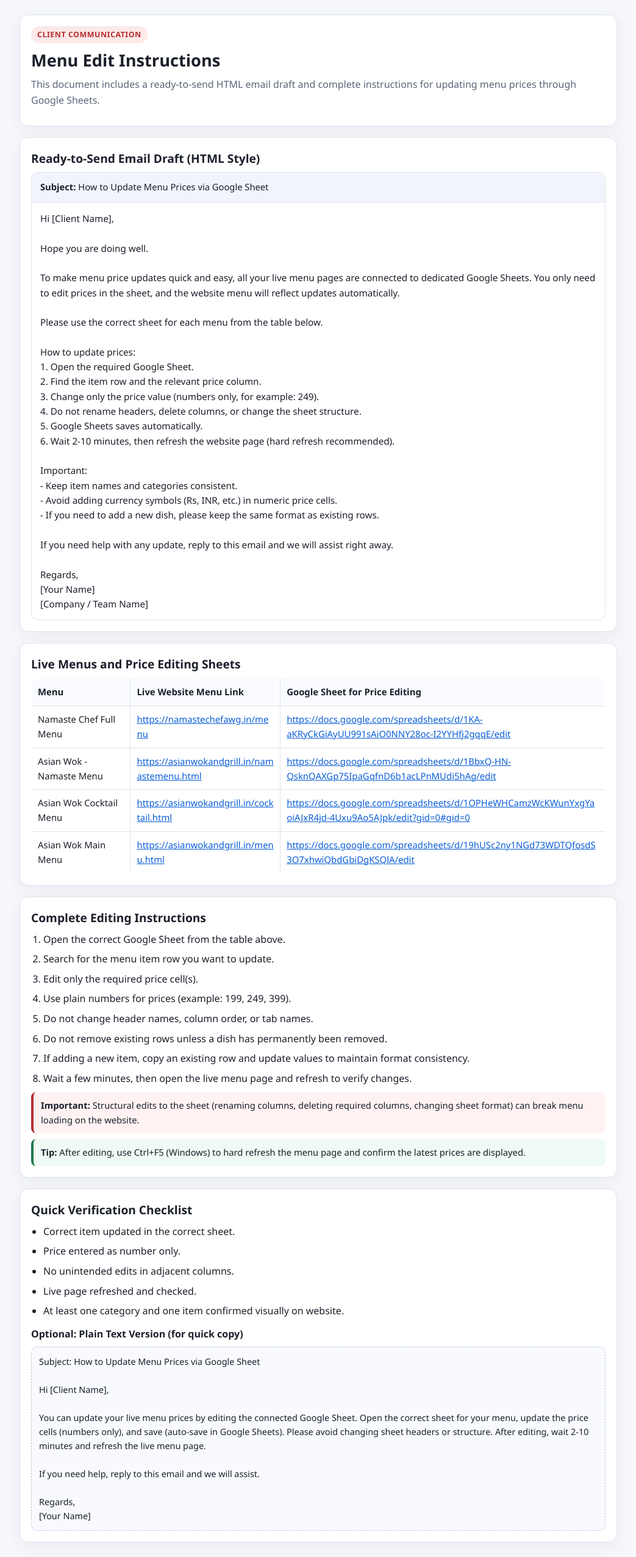
After one commit to AiBunty/AsianWok-Grill, a PHP site: the page made by asianwokandgrill.in/Menu Edit Instructions.html in a window 1280 px wide. The commit adds this page. Shown: the whole page at 61% size, without its empty margins (118-1161 px from the left). Run offline with PHP 8.4, Linux system fonts and the light colour scheme.

Commit message:
29.03.2026 eve

```diff
--- /dev/null
+++ b/asianwokandgrill.in/Menu Edit Instructions.html
@@ -0,0 +1,290 @@
+<!DOCTYPE html>
+<html lang="en">
+<head>
+  <meta charset="UTF-8" />
+  <meta name="viewport" content="width=device-width, initial-scale=1.0" />
+  <title>Menu Edit Instructions</title>
+  <style>
+    :root {
+      --bg: #f6f7fb;
+      --card: #ffffff;
+      --text: #1b1f2a;
+      --muted: #5b6478;
+      --line: #dfe3ee;
+      --brand: #b52f2f;
+      --brand-soft: #fde9e9;
+      --ok: #1f7a4d;
+    }
+
+    * { box-sizing: border-box; }
+
+    body {
+      margin: 0;
+      font-family: "Segoe UI", Tahoma, Geneva, Verdana, sans-serif;
+      background: var(--bg);
+      color: var(--text);
+      line-height: 1.6;
+      padding: 24px;
+    }
+
+    .wrap {
+      max-width: 980px;
+      margin: 0 auto;
+      display: grid;
+      gap: 18px;
+    }
+
+    .card {
+      background: var(--card);
+      border: 1px solid var(--line);
+      border-radius: 14px;
+      padding: 18px;
+      box-shadow: 0 8px 24px rgba(20, 30, 60, 0.05);
+    }
+
+    h1, h2, h3 { margin: 0 0 10px; line-height: 1.3; }
+    h1 { font-size: 1.7rem; }
+    h2 { font-size: 1.2rem; margin-top: 4px; }
+    h3 { font-size: 1rem; margin-top: 14px; }
+    p { margin: 0 0 10px; }
+    .muted { color: var(--muted); }
+
+    .tag {
+      display: inline-block;
+      padding: 4px 10px;
+      border-radius: 999px;
+      background: var(--brand-soft);
+      color: var(--brand);
+      font-weight: 700;
+      font-size: 0.78rem;
+      letter-spacing: 0.04em;
+      text-transform: uppercase;
+      margin-bottom: 10px;
+    }
+
+    .email-preview {
+      border: 1px solid var(--line);
+      border-radius: 12px;
+      overflow: hidden;
+      background: #fff;
+    }
+
+    .email-header {
+      background: #f1f4fb;
+      border-bottom: 1px solid var(--line);
+      padding: 12px 14px;
+      font-size: 0.92rem;
+    }
+
+    .email-body {
+      padding: 14px;
+      font-size: 0.95rem;
+      white-space: pre-line;
+    }
+
+    table {
+      width: 100%;
+      border-collapse: collapse;
+      border: 1px solid var(--line);
+      border-radius: 10px;
+      overflow: hidden;
+      font-size: 0.93rem;
+    }
+
+    th, td {
+      border-bottom: 1px solid var(--line);
+      border-right: 1px solid var(--line);
+      padding: 10px;
+      text-align: left;
+      vertical-align: top;
+    }
+
+    th:last-child, td:last-child { border-right: none; }
+    tr:last-child td { border-bottom: none; }
+    th { background: #f9fbff; font-weight: 700; }
+
+    a {
+      color: #0a5ed7;
+      word-break: break-word;
+    }
+
+    ol, ul {
+      margin: 0;
+      padding-left: 20px;
+    }
+
+    li { margin-bottom: 7px; }
+
+    .note {
+      border-left: 4px solid var(--ok);
+      background: #eefaf3;
+      padding: 10px 12px;
+      border-radius: 8px;
+      margin-top: 10px;
+      font-size: 0.92rem;
+    }
+
+    .danger {
+      border-left: 4px solid var(--brand);
+      background: #fff2f2;
+      padding: 10px 12px;
+      border-radius: 8px;
+      margin-top: 10px;
+      font-size: 0.92rem;
+    }
+
+    .copy-box {
+      border: 1px dashed #bac4da;
+      border-radius: 10px;
+      padding: 12px;
+      background: #f8faff;
+      font-size: 0.9rem;
+      white-space: pre-wrap;
+    }
+
+    @media (max-width: 740px) {
+      body { padding: 14px; }
+      .card { padding: 14px; }
+      table, thead, tbody, th, td, tr { display: block; }
+      thead { display: none; }
+      td {
+        border-right: none;
+        border-bottom: 1px solid var(--line);
+        padding: 10px 8px;
+      }
+      td::before {
+        content: attr(data-label);
+        display: block;
+        font-weight: 700;
+        color: #25314c;
+        margin-bottom: 4px;
+      }
+    }
+  </style>
+</head>
+<body>
+  <div class="wrap">
+    <section class="card">
+      <span class="tag">Client Communication</span>
+      <h1>Menu Edit Instructions</h1>
+      <p class="muted">This document includes a ready-to-send HTML email draft and complete instructions for updating menu prices through Google Sheets.</p>
+    </section>
+
+    <section class="card">
+      <h2>Ready-to-Send Email Draft (HTML Style)</h2>
+      <div class="email-preview">
+        <div class="email-header">
+          <strong>Subject:</strong> How to Update Menu Prices via Google Sheet
+        </div>
+        <div class="email-body">Hi [Client Name],
+
+Hope you are doing well.
+
+To make menu price updates quick and easy, all your live menu pages are connected to dedicated Google Sheets. You only need to edit prices in the sheet, and the website menu will reflect updates automatically.
+
+Please use the correct sheet for each menu from the table below.
+
+How to update prices:
+1. Open the required Google Sheet.
+2. Find the item row and the relevant price column.
+3. Change only the price value (numbers only, for example: 249).
+4. Do not rename headers, delete columns, or change the sheet structure.
+5. Google Sheets saves automatically.
+6. Wait 2-10 minutes, then refresh the website page (hard refresh recommended).
+
+Important:
+- Keep item names and categories consistent.
+- Avoid adding currency symbols (Rs, INR, etc.) in numeric price cells.
+- If you need to add a new dish, please keep the same format as existing rows.
+
+If you need help with any update, reply to this email and we will assist right away.
+
+Regards,
+[Your Name]
+[Company / Team Name]
+        </div>
+      </div>
+    </section>
+
+    <section class="card">
+      <h2>Live Menus and Price Editing Sheets</h2>
+      <table>
+        <thead>
+          <tr>
+            <th>Menu</th>
+            <th>Live Website Menu Link</th>
+            <th>Google Sheet for Price Editing</th>
+          </tr>
+        </thead>
+        <tbody>
+          <tr>
+            <td data-label="Menu">Namaste Chef Full Menu</td>
+            <td data-label="Live Website Menu Link"><a href="https://namastechefawg.in/menu" target="_blank" rel="noopener noreferrer">https://namastechefawg.in/menu</a></td>
+            <td data-label="Google Sheet for Price Editing"><a href="https://docs.google.com/spreadsheets/d/1KA-aKRyCkGiAyUU991sAiO0NNY28oc-I2YYHfj2gqqE/edit" target="_blank" rel="noopener noreferrer">https://docs.google.com/spreadsheets/d/1KA-aKRyCkGiAyUU991sAiO0NNY28oc-I2YYHfj2gqqE/edit</a></td>
+          </tr>
+          <tr>
+            <td data-label="Menu">Asian Wok - Namaste Menu</td>
+            <td data-label="Live Website Menu Link"><a href="https://asianwokandgrill.in/namastemenu.html" target="_blank" rel="noopener noreferrer">https://asianwokandgrill.in/namastemenu.html</a></td>
+            <td data-label="Google Sheet for Price Editing"><a href="https://docs.google.com/spreadsheets/d/1BbxQ-HN-QsknQAXGp75IpaGqfnD6b1acLPnMUdi5hAg/edit" target="_blank" rel="noopener noreferrer">https://docs.google.com/spreadsheets/d/1BbxQ-HN-QsknQAXGp75IpaGqfnD6b1acLPnMUdi5hAg/edit</a></td>
+          </tr>
+          <tr>
+            <td data-label="Menu">Asian Wok Cocktail Menu</td>
+            <td data-label="Live Website Menu Link"><a href="https://asianwokandgrill.in/cocktail.html" target="_blank" rel="noopener noreferrer">https://asianwokandgrill.in/cocktail.html</a></td>
+            <td data-label="Google Sheet for Price Editing"><a href="https://docs.google.com/spreadsheets/d/1OPHeWHCamzWcKWunYxgYaoiAJxR4jd-4Uxu9Ao5AJpk/edit?gid=0#gid=0" target="_blank" rel="noopener noreferrer">https://docs.google.com/spreadsheets/d/1OPHeWHCamzWcKWunYxgYaoiAJxR4jd-4Uxu9Ao5AJpk/edit?gid=0#gid=0</a></td>
+          </tr>
+          <tr>
+            <td data-label="Menu">Asian Wok Main Menu</td>
+            <td data-label="Live Website Menu Link"><a href="https://asianwokandgrill.in/menu.html" target="_blank" rel="noopener noreferrer">https://asianwokandgrill.in/menu.html</a></td>
+            <td data-label="Google Sheet for Price Editing"><a href="https://docs.google.com/spreadsheets/d/19hUSc2ny1NGd73WDTQfosdS3O7xhwiQbdGbiDgKSQlA/edit" target="_blank" rel="noopener noreferrer">https://docs.google.com/spreadsheets/d/19hUSc2ny1NGd73WDTQfosdS3O7xhwiQbdGbiDgKSQlA/edit</a></td>
+          </tr>
+        </tbody>
+      </table>
+    </section>
+
+    <section class="card">
+      <h2>Complete Editing Instructions</h2>
+      <ol>
+        <li>Open the correct Google Sheet from the table above.</li>
+        <li>Search for the menu item row you want to update.</li>
+        <li>Edit only the required price cell(s).</li>
+        <li>Use plain numbers for prices (example: 199, 249, 399).</li>
+        <li>Do not change header names, column order, or tab names.</li>
+        <li>Do not remove existing rows unless a dish has permanently been removed.</li>
+        <li>If adding a new item, copy an existing row and update values to maintain format consistency.</li>
+        <li>Wait a few minutes, then open the live menu page and refresh to verify changes.</li>
+      </ol>
+
+      <div class="danger">
+        <strong>Important:</strong> Structural edits to the sheet (renaming columns, deleting required columns, changing sheet format) can break menu loading on the website.
+      </div>
+
+      <div class="note">
+        <strong>Tip:</strong> After editing, use Ctrl+F5 (Windows) to hard refresh the menu page and confirm the latest prices are displayed.
+      </div>
+    </section>
+
+    <section class="card">
+      <h2>Quick Verification Checklist</h2>
+      <ul>
+        <li>Correct item updated in the correct sheet.</li>
+        <li>Price entered as number only.</li>
+        <li>No unintended edits in adjacent columns.</li>
+        <li>Live page refreshed and checked.</li>
+        <li>At least one category and one item confirmed visually on website.</li>
+      </ul>
+
+      <h3>Optional: Plain Text Version (for quick copy)</h3>
+      <div class="copy-box">Subject: How to Update Menu Prices via Google Sheet
+
+Hi [Client Name],
+
+You can update your live menu prices by editing the connected Google Sheet. Open the correct sheet for your menu, update the price cells (numbers only), and save (auto-save in Google Sheets). Please avoid changing sheet headers or structure. After editing, wait 2-10 minutes and refresh the live menu page.
+
+If you need help, reply to this email and we will assist.
+
+Regards,
+[Your Name]</div>
+    </section>
+  </div>
+</body>
+</html>
```
Also changed, not shown: asianwokandgrill.in/asainLanding_page/menu.html (+27 -0 lines), asianwokandgrill.in/assets/css/menu-shell.css (+38 -1 lines).
